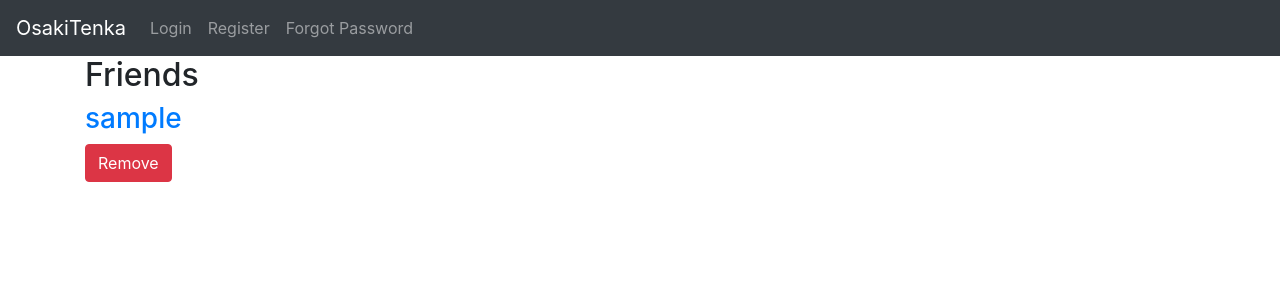
After one commit to mxu000/CSC322_Project, a Django app: template Test1/site1/accounts/templates/accounts/friend_list.html in a window 1280 px wide. The commit adds this page. Shown: the top 300 px of the page. Run offline with Django 3.2, Linux system fonts and the light colour scheme; the template is opened without the code that fills it: most values are stand-ins (such as "Sample title", 1, 10 or a date in 2020); some libraries are stand-ins or nearby versions.

Commit message:
Add files via upload

```diff
--- /dev/null
+++ b/Test1/site1/accounts/templates/accounts/friend_list.html
@@ -0,0 +1,20 @@
+{% extends 'base.html' %}
+
+<h1>Home</h1>
+{% block head %}
+<title>OsakiTenka</title>
+{% endblock %}
+
+{% block body %}
+<div class="container">
+	<h2>Friends</h2>
+		{% for friend in friends %}
+			<a href="{% url 'view_profile_with_pk' pk=friend.pk %}">
+				<h3>{{ friend.username }}</h3>
+			</a>
+			<a href="{% url 'change_friend' operation='remove' pk=friend.pk %}">
+				<button type="button" class="btn btn-danger">Remove</button>
+			</a>
+		{% endfor %}
+</div>
+{% endblock %}
--- a/Test1/site1/accounts/templates/accounts/profile.html
+++ b/Test1/site1/accounts/templates/accounts/profile.html
@@ -18,5 +18,11 @@
 	{% if user.UserProfile.image %}
 		<img src="{{ user.UserProfile.image.url}}" width="480">
 	{% endif %}
+	<button type="button" class="btn btn-link">
+		<a class="nav-link" href="{% url 'edit_profile' %}">Edit Profile</a>
+	</button>
+	<button type="button" class="btn btn-link">
+		<a class="nav-link" href="{% url 'change_password' %}">Change Password</a>
+	</button>
 </div>
 {% endblock %}
--- a/Test1/site1/accounts/templates/base.html
+++ b/Test1/site1/accounts/templates/base.html
@@ -20,10 +20,7 @@
 					<a class="nav-link" href="{% url 'view_profile' %}">Profile</a>
 				</li>
 				<li class="nav-item">
-					<a class="nav-link" href="{% url 'edit_profile' %}">Edit Profile</a>
-				</li>
-				<li class="nav-item">
-					<a class="nav-link" href="{% url 'change_password' %}">Change Password</a>
+					<a class="nav-link" href="{% url 'friend_list' %}">Friends</a>
 				</li>
 				<li class="nav-item">
 					<a class="nav-link" href="{% url 'logout' %}">Logout</a>
--- a/Test1/site1/accounts/urls.py
+++ b/Test1/site1/accounts/urls.py
@@ -28,5 +28,5 @@ urlpatterns = [
 		PasswordResetCompleteView.as_view(template_name= 'accounts/reset_password_complete.html'), name='password_reset_complete'),
 	path('reset-password/confirm/NA/set-password/',
 		PasswordResetConfirmView.as_view(template_name= 'accounts/reset_password_confirm.html'), name='set_password'),
-
+	path('friendlist' , views.friend_list, name='friend_list'),
 ]
```
Also changed, not shown: Test1/site1/accounts/views.py (+12 -0 lines).
